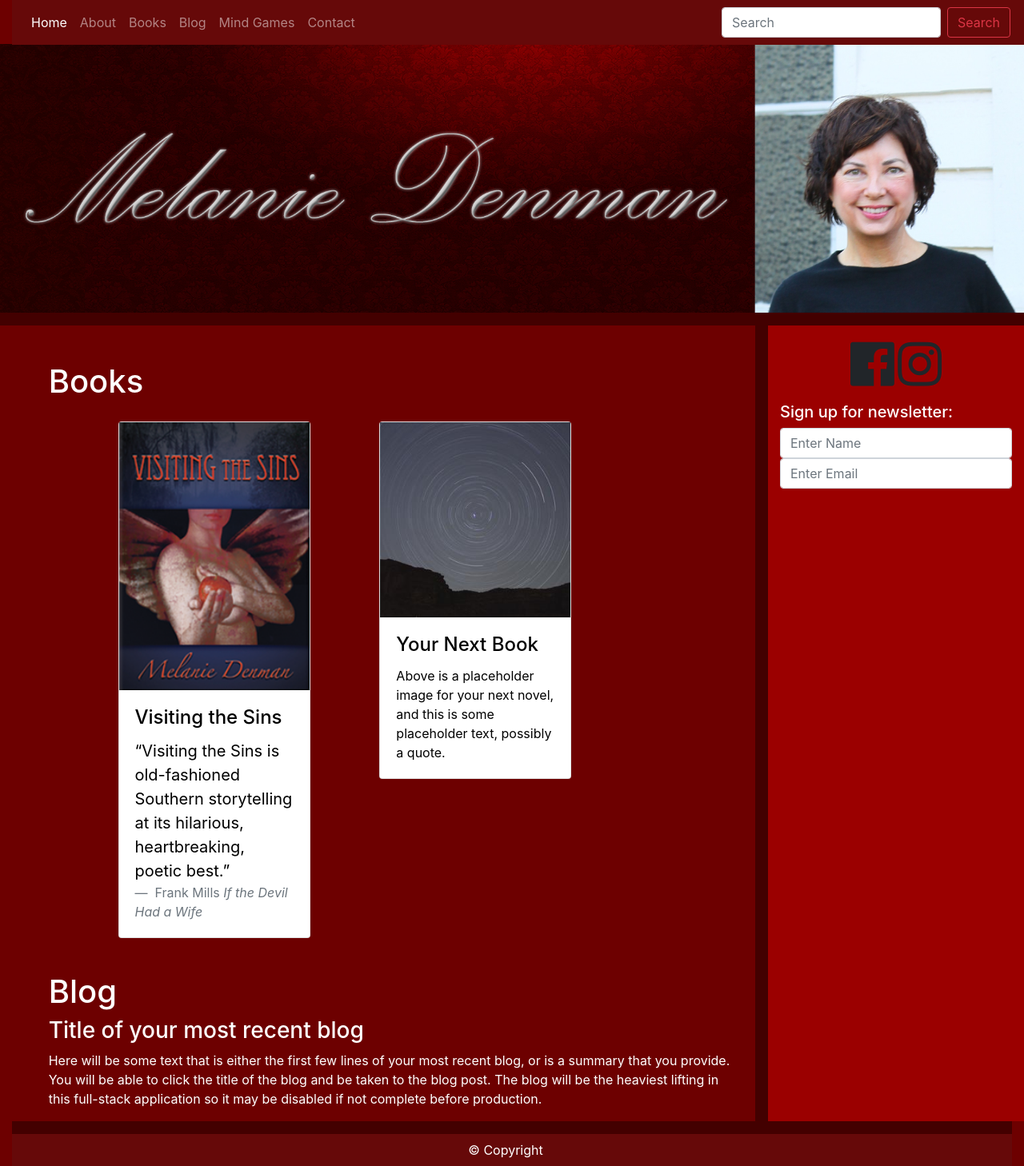
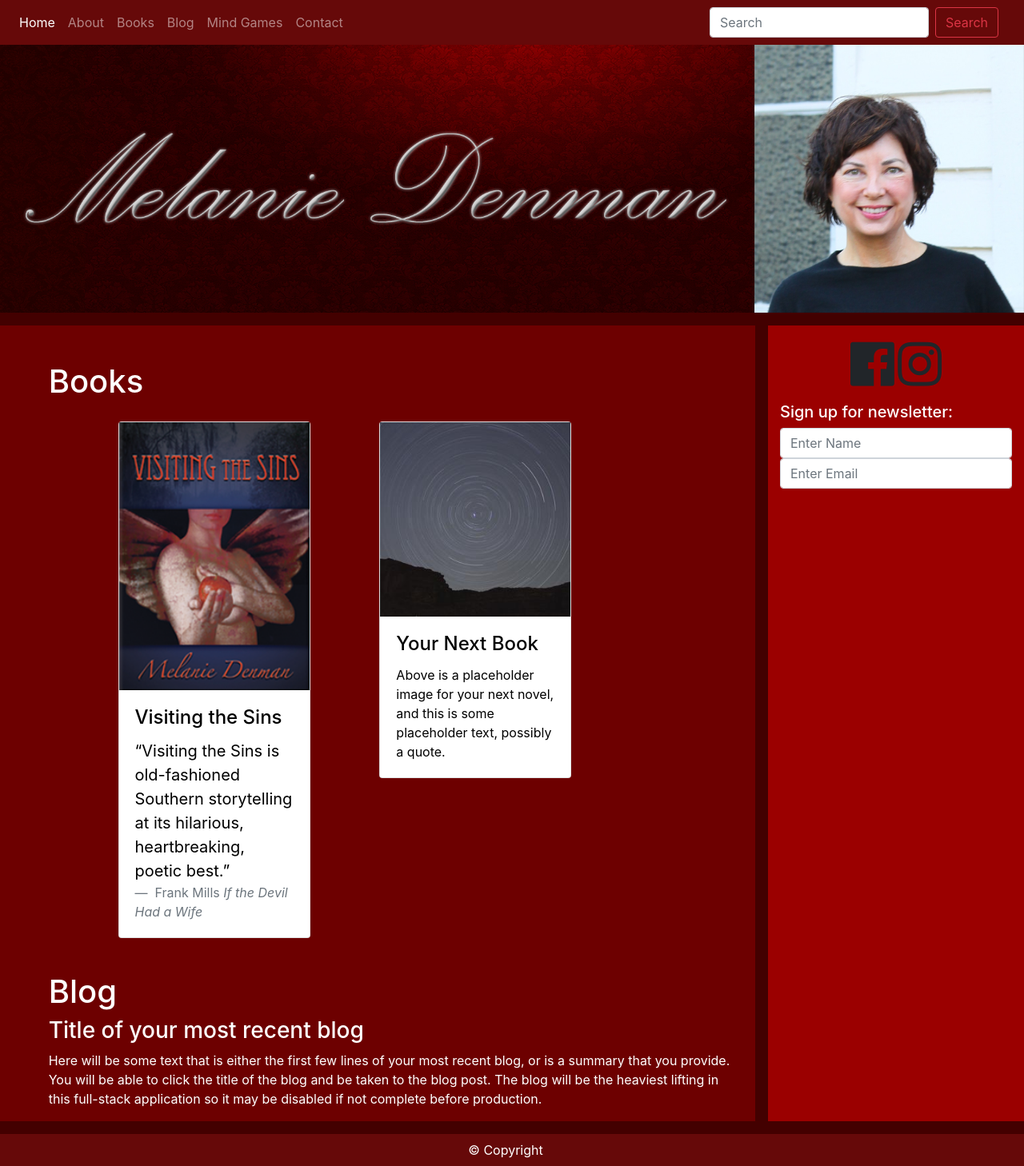
Before and after one commit to efuller82/authorwebsite, a plain HTML site: page index.html in a window 1280 px wide. Shown: the whole page at 80% size. Drawn offline with nearby package versions, Linux system fonts and the light colour scheme.

Commit message:
navbar css issues fixed

```diff
--- a/assets/css/style.css
+++ b/assets/css/style.css
@@ -26,10 +26,6 @@ body, html {
     width: 100%;
     max-height: 100%;
     padding-top: 55px;
-}
-
-.banner-row {
-    width: 102.5%;
 }
 
 .main-row {
@@ -80,7 +76,7 @@ body, html {
 }
 
 .page-bottom {
-    background-color: #9B0000;
+    background-color: #000000;
     border-top: 1rem solid #430000;
     color: white;
     position: relative;
@@ -94,6 +90,7 @@ body, html {
 /* begin about page css */
 #about-main-row {
     padding-top: 25px;
+    border-top: 2em solid #430000;
 }
 
 #about-page-profile-img {
--- a/index.html
+++ b/index.html
@@ -17,13 +17,9 @@
 </head>
 
 <body>
-    <div class="container-fluid">
-        <div class="row">
-            <div class="col-sm-12">
     <nav class="navbar navbar-expand-lg navbar-dark bg-dark top-nav">
-                    <button class="navbar-toggler" type="button" data-toggle="collapse"
-                        data-target="#navbarSupportedContent" aria-controls="navbarSupportedContent"
-                        aria-expanded="false" aria-label="Toggle navigation">
+        <button class="navbar-toggler" type="button" data-toggle="collapse" data-target="#navbarSupportedContent"
+            aria-controls="navbarSupportedContent" aria-expanded="false" aria-label="Toggle navigation">
             <span class="navbar-toggler-icon"></span>
         </button>
         <div class="collapse navbar-collapse" id="navbarSupportedContent">
@@ -53,11 +49,8 @@
             </form>
         </div>
     </nav>
-            </div>
-        </div>
-        <div class="row banner-row">
     <img src="./assets/images/banner.png" id="banner">
-        </div>
+    <div class="container-fluid">
         <div class="row main-row">
             <div class="col-sm-9 main-content">
                 <div id="books">
@@ -115,14 +108,10 @@
                 </div>
             </div>
         </div>
-        <div class="row">
-            <div class="col-sm-12">
-                <div class="navbar  page-bottom">
+    </div>
+    <div class="navbar page-bottom">
         <div class="footer-text">
             &copy; Copyright
-                    </div>
-                </div>
-            </div>
         </div>
     </div>
 
```
Also changed, not shown: about.html (+5 -11 lines). Lines whose indentation alone changed are shown as unchanged.
